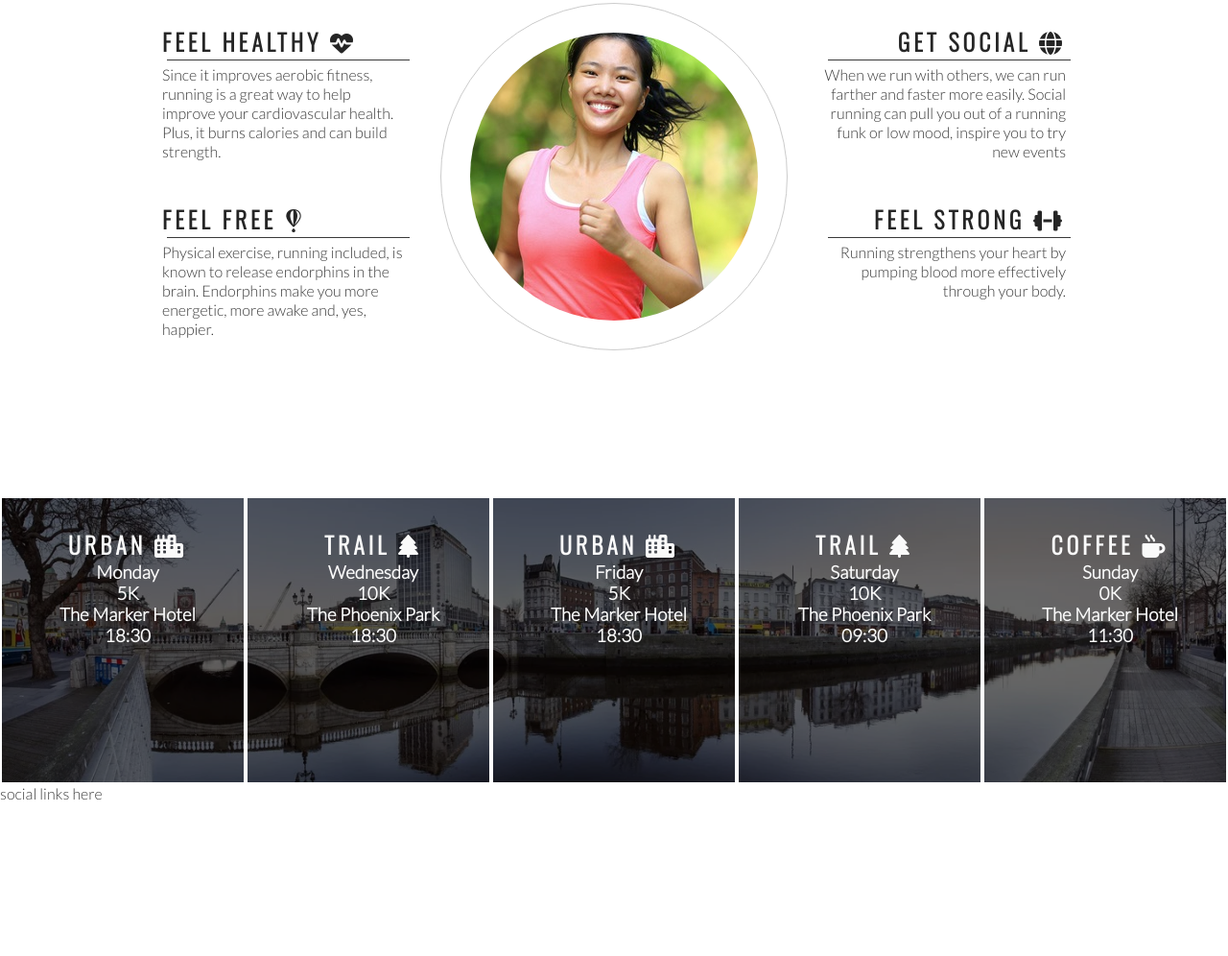
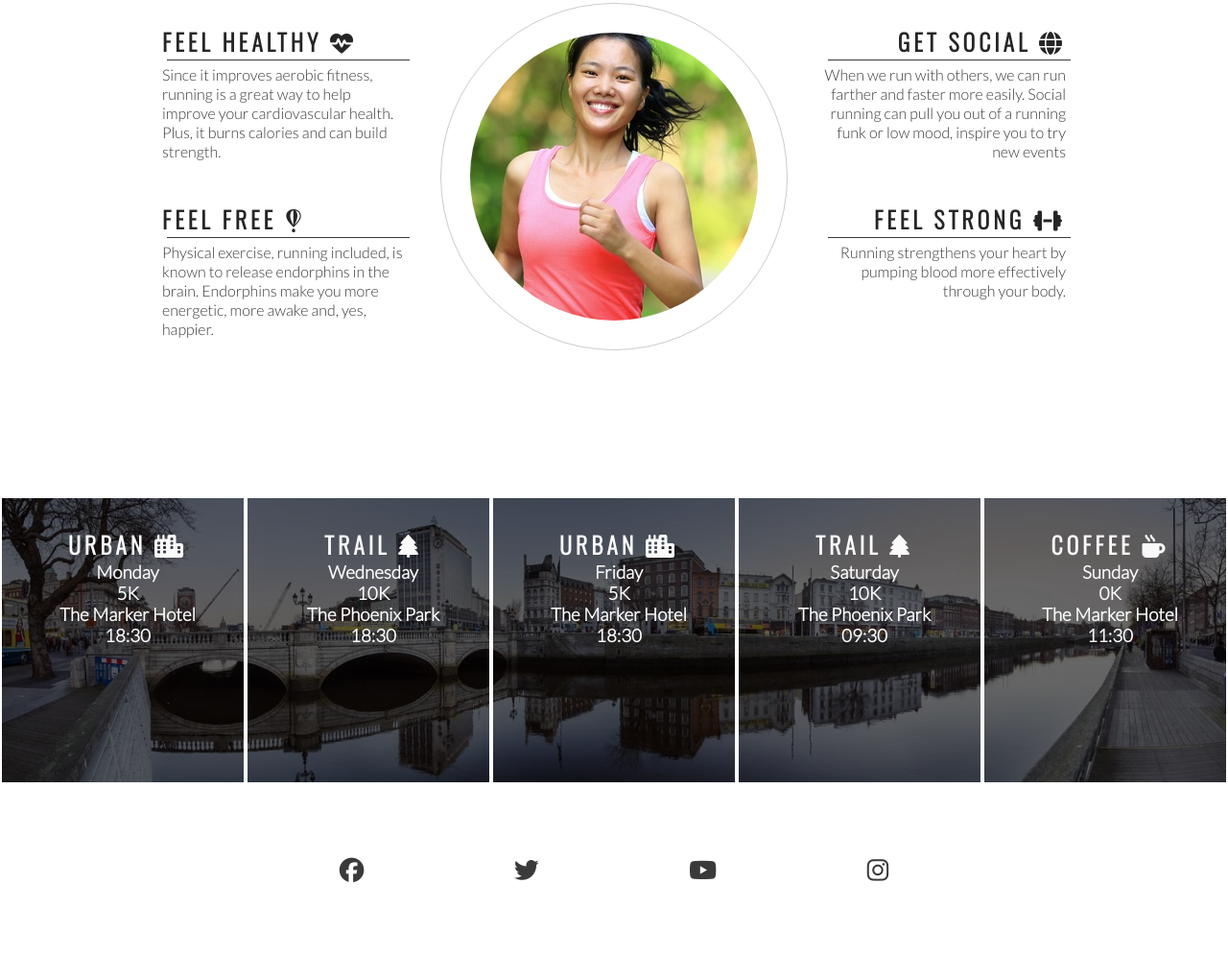
Before and after one commit to EndaMagennis/love-running, a plain HTML site: page index.html in a window 1280 px wide. Shown: the part 778-1774 px from the top of the page at 96% size. Before the commit the page ends 1614 px from the top, so only its background shows below. Drawn offline with nearby package versions, Linux system fonts and the light colour scheme.

Commit message:
add style and social links to footer

```diff
--- a/assets/css/style.css
+++ b/assets/css/style.css
@@ -219,3 +219,24 @@ hr {
 #times h2 {
     color: #fafafa;
 }
+
+/*footer*/
+
+footer {
+    height: 150px;
+}
+
+.social-networks {
+    text-align: center;
+}
+
+.social-networks>li {
+    display: inline;
+}
+
+.social-networks i {
+    font-size: 160%;
+    margin: 1%;
+    padding: 5%;
+    color: #3a3a3a;
+}
--- a/index.html
+++ b/index.html
@@ -124,7 +124,25 @@
         </div>
     </section>
     <footer>
-        social links here
+        <ul class="social-networks">
+            <li>
+                <a href="https://facebook.com" target="_blank" rel="noopener"
+                    aria-label="Visit our Facebook page (opens in a new tab)"><i class="fa-brands fa-facebook"></i></a>
+            </li>
+            <li>
+                <a href="https://twitter.com" target="_blank" rel="noopener"
+                    aria-label="Visit our Twitter page (opens in a new tab)"><i class="fa-brands fa-twitter"></i></a>
+            </li>
+            <li>
+                <a href="https://youtube.com" target="_blank" rel="noopener"
+                    aria-label="Visit our Youtube page (opens in a new tab)"><i class="fa-brands fa-youtube"></i></a>
+            </li>
+            <li>
+                <a href="https://instagram.com" target="_blank" rel="noopener"
+                    aria-label="Visit our Instagram page (opens in a new tab)"><i
+                        class="fa-brands fa-instagram"></i></a>
+            </li>
+        </ul>
     </footer>
 
     <!--Font Awesome script-->
```
